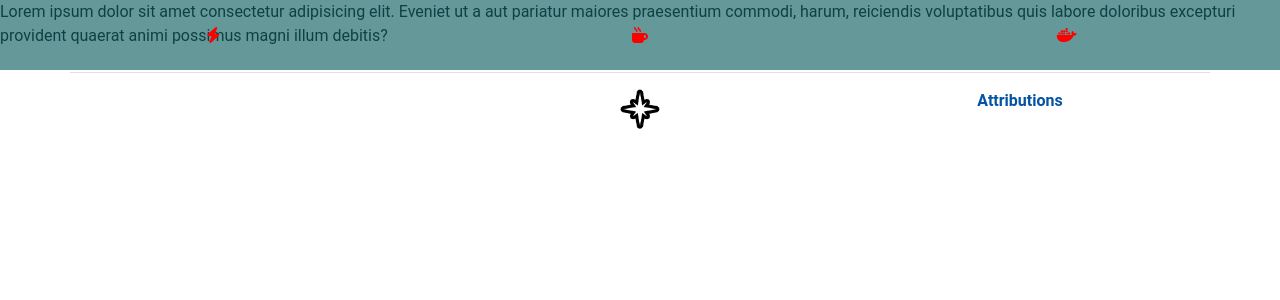
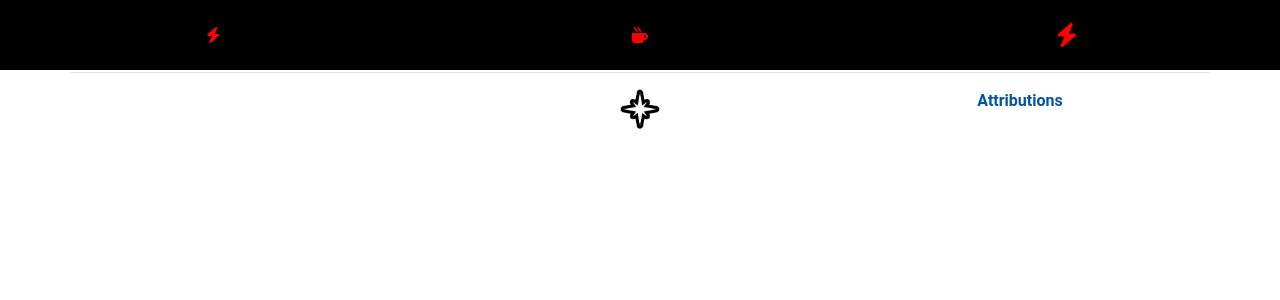
Before and after one commit to Its-Tachanks/Lyman-TSA-Webmaster-22-23, a Next.js app: page /attributions in a window 1280 px wide. Shown: the top 300 px of the page. Built offline with nearby package versions, Linux system fonts and the light colour scheme.

Commit message:
MUI added

```diff
--- a/components/parts/Navbar.jsx
+++ b/components/parts/Navbar.jsx
@@ -1,4 +1,4 @@
-// Next js imports
+// Imports
 import Head from "next/head";
 import Link from "next/link";
 import Image from "next/image";
@@ -10,6 +10,7 @@ import { useRef, useEffect } from "react";
 import styles from "../../styles/parts/Navbar.module.css";
 
 // Component imports
+import { Tooltip, IconButton, Icon } from "@mui/material";
 
 // Page
 export default function Navbar(props) {
@@ -18,9 +19,9 @@ export default function Navbar(props) {
   useEffect(() => {
     window.addEventListener("scroll", () => {
       //console.log(document.body.getBoundingClientRect().top);
-      document.body.getBoundingClientRect().top <= -100
-        ? navbarRef.current.classList.add(`${styles.navBg}`)
-        : navbarRef.current.classList.remove(`${styles.navBg}`);
+      document.body.getBoundingClientRect().top <= -1
+        ? navbarRef.current.classList.add(`${styles.blackBg}`)
+        : navbarRef.current.classList.remove(`${styles.blackBg}`);
     });
   }, []);
 
@@ -43,7 +44,11 @@ export default function Navbar(props) {
       <div
         className={`container-fluid d-flex justify-content-center align-items-center ${styles.navbarContainer}`}
       >
-        <i className="fa-brands fa-docker"></i>
+        <Tooltip title="test" leaveDelay={100}>
+          <IconButton sx={{ color: "var(--icon-color)" }}>
+            <i className="fa-solid fa-bolt"></i>
+          </IconButton>
+        </Tooltip>
       </div>
     </nav>
   );
--- a/package.json
+++ b/package.json
@@ -9,6 +9,9 @@
     "lint": "next lint"
   },
   "dependencies": {
+    "@emotion/react": "^11.10.4",
+    "@emotion/styled": "^11.10.4",
+    "@mui/material": "^5.10.10",
     "@react-three/drei": "^9.34.3",
     "@react-three/fiber": "^8.8.9",
     "bootstrap": "^5.2.2",
--- a/styles/global.css
+++ b/styles/global.css
@@ -41,6 +41,8 @@
   --font-family-link: "Roboto";
 
   --loader-color: #0466c8;
+
+  --icon-color: #ff0000;
 }
 
 /* Below is a css reset. It fixes some common issues with cross-browser compatibility. */
--- a/styles/parts/Navbar.module.css
+++ b/styles/parts/Navbar.module.css
@@ -4,15 +4,15 @@
   width: 100%;
   height: 70px;
   transition: background-color 0.2s ease-in-out;
-  background-color: rgba(0, 0, 0, 0.5);
   color: red;
 }
 
-.navBg {
-  background-color: #3e307e;
+#navbar:hover,
+#navbar.blackBg {
+  background-color: black;
 }
 
 .navbarContainer {
-  background-color: rgba(0, 255, 255, 0.2);
   height: 100%;
+  color: var(--icon-color);
 }
```
Also changed, not shown: 1 other file (tests, documents, lock files or other folders).
